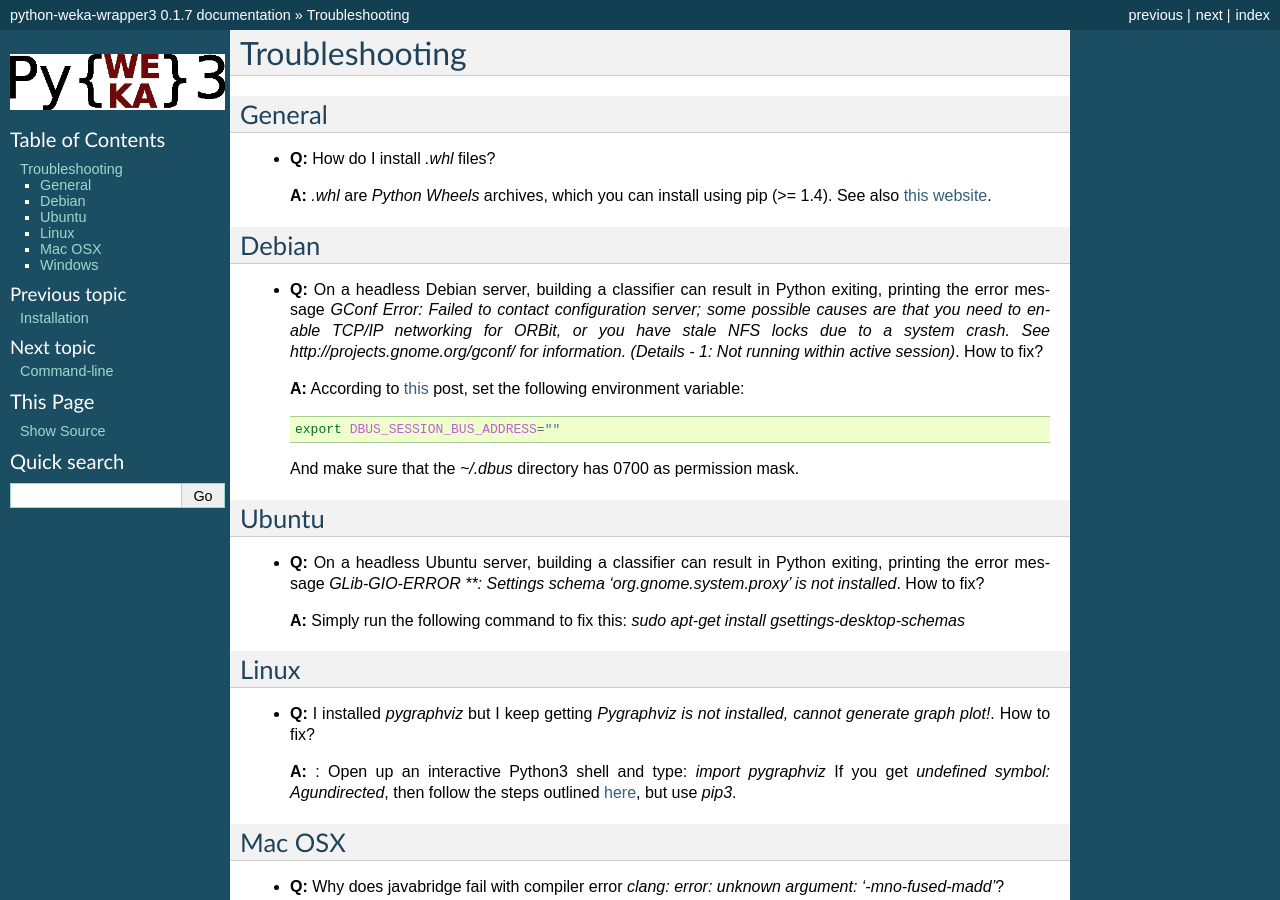
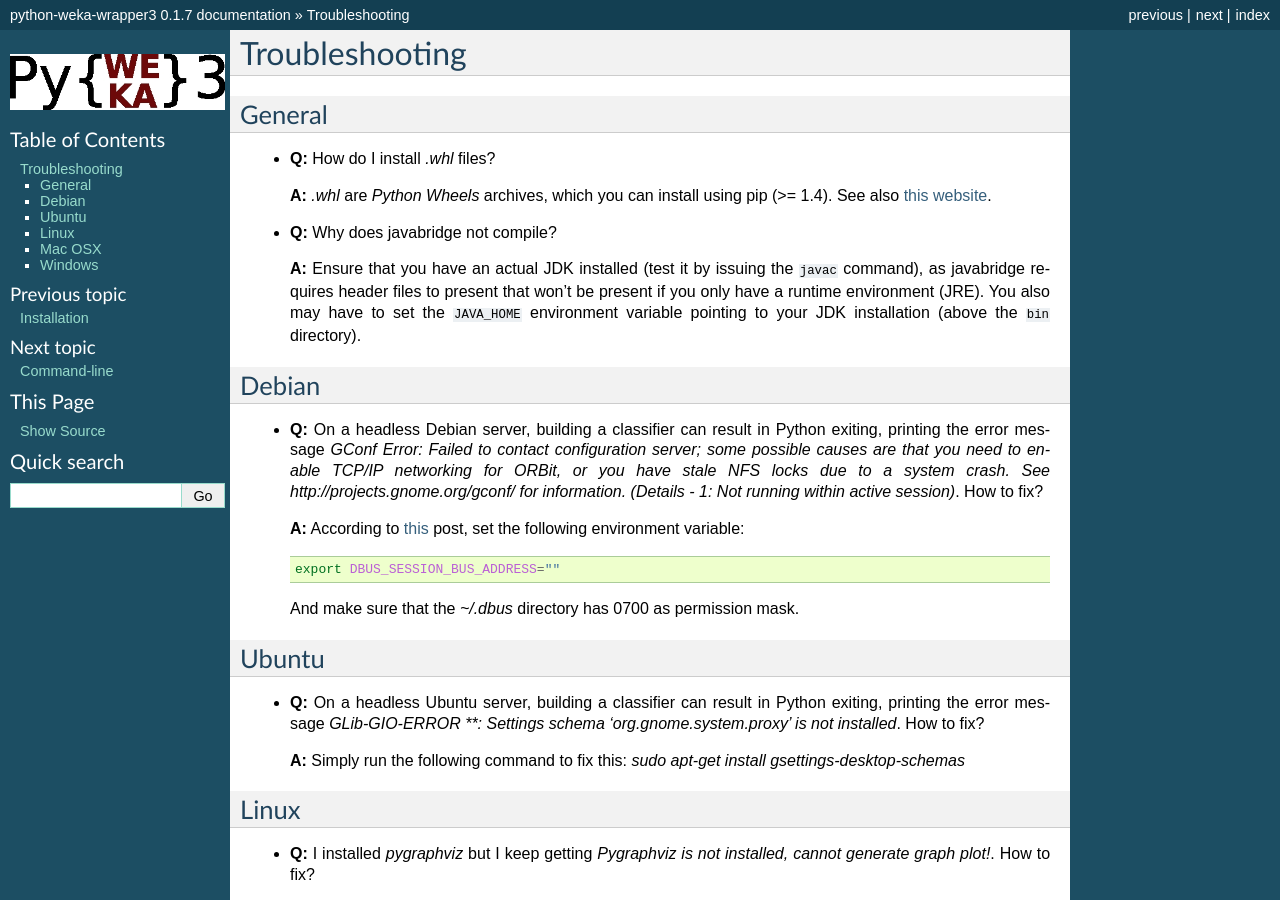
Before and after one commit to fracpete/python-weka-wrapper3, a Sphinx documentation site: the page built from doc/source/troubleshooting.rst, in a window 1280 px wide and 900 px high. Built offline with Sphinx 7.4.7, drawn with Linux system fonts in a browser that asks for light colours; pages that are not in the unit, such as notebooks, are missing from menus.

Commit message:
added note on JDK to be present

```diff
--- a/doc/source/troubleshooting.rst
+++ b/doc/source/troubleshooting.rst
@@ -8,6 +8,12 @@ General
 
   **A:** `.whl` are *Python Wheels* archives, which you can install using pip (>= 1.4). See also `this website <http://pythonwheels.com/>`__.
 
+* **Q:** Why does javabridge not compile?
+
+  **A:** Ensure that you have an actual JDK installed (test it by issuing the ``javac`` command), as
+  javabridge requires header files to present that won't be present if you only have a runtime
+  environment (JRE). You also may have to set the ``JAVA_HOME`` environment variable pointing
+  to your JDK installation (above the ``bin`` directory).
 
 
 Debian
```
